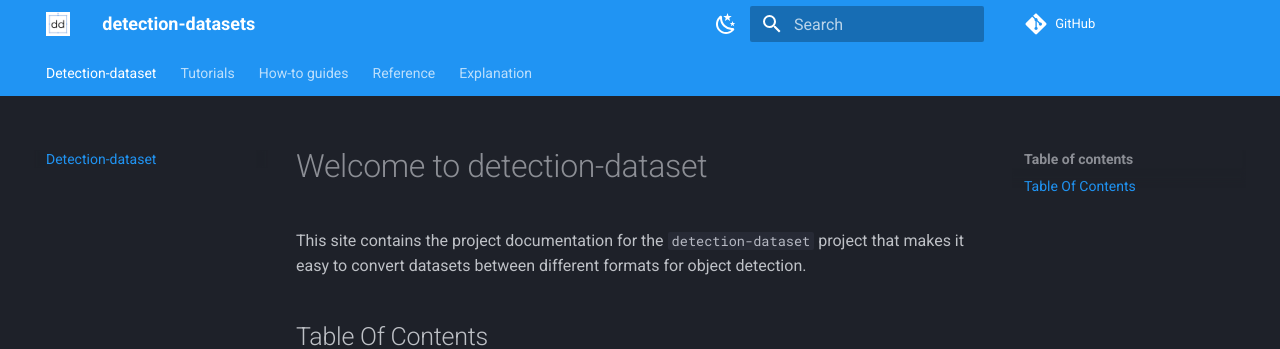
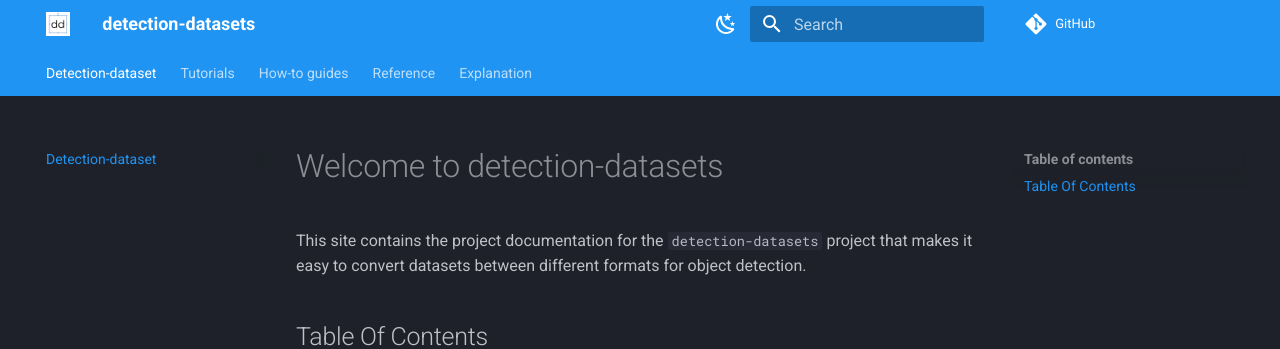
Before and after one commit to blinjrm/detection-datasets, an MkDocs documentation site: the page built from docs/index.md, in a window 1280 px wide. Shown: the top 349 px of the page. Built offline with MkDocs 1.6.1 and Material for MkDocs 9.7.7, drawn with Linux system fonts in a browser that asks for light colours; comment, search, counter and statistics services are not loaded.

Commit message:
fix: typo

```diff
--- a/docs/index.md
+++ b/docs/index.md
@@ -1,7 +1,7 @@
-# Welcome to detection-dataset
+# Welcome to detection-datasets
 
 This site contains the project documentation for the
-`detection-dataset` project that makes it easy to convert
+`detection-datasets` project that makes it easy to convert
 datasets between different formats for object detection.
 
 ## Table Of Contents
```
Also changed, not shown: README.md (+1 -1 lines).
